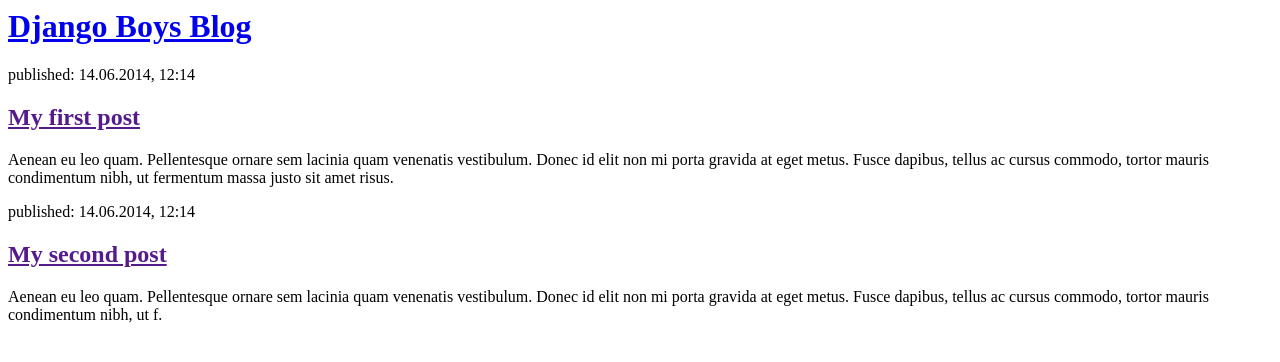
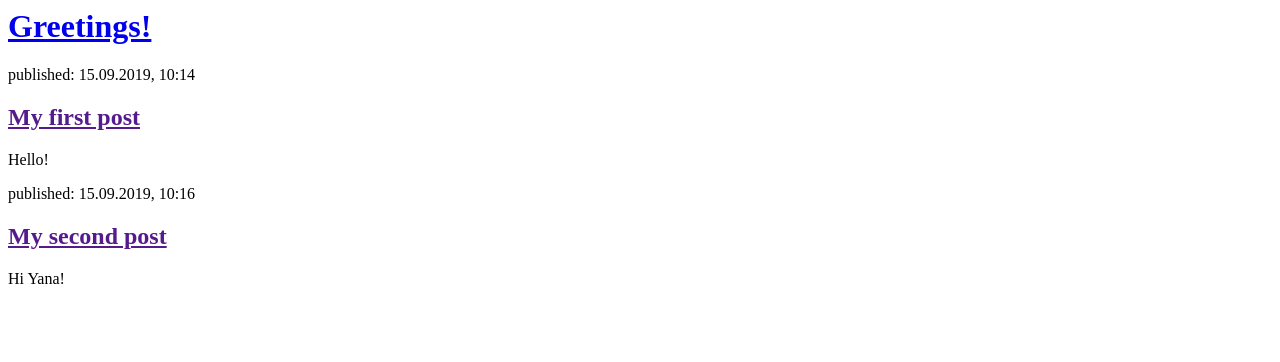
Before and after one commit to Useftro/my-first-blog, a Django app: page / in a window 1280 px wide. Shown: the top 362 px of the page. Run offline with Django 3.2, Linux system fonts and the light colour scheme.

Commit message:
Changed the HTML for the site

```diff
--- a/blog/templates/blog/post_list.html
+++ b/blog/templates/blog/post_list.html
@@ -4,19 +4,19 @@
     </head>
     <body>
         <div>
-            <h1><a href="/">Django Boys Blog</a></h1>
+            <h1><a href="/"> Greetings! </a></h1>
         </div>
 
         <div>
-            <p>published: 14.06.2014, 12:14</p>
+            <p>published: 15.09.2019, 10:14</p>
             <h2><a href="">My first post</a></h2>
-            <p>Aenean eu leo quam. Pellentesque ornare sem lacinia quam venenatis vestibulum. Donec id elit non mi porta gravida at eget metus. Fusce dapibus, tellus ac cursus commodo, tortor mauris condimentum nibh, ut fermentum massa justo sit amet risus.</p>
+            <p>Hello!</p>
         </div>
 
         <div>
-            <p>published: 14.06.2014, 12:14</p>
+            <p>published: 15.09.2019, 10:16</p>
             <h2><a href="">My second post</a></h2>
-            <p>Aenean eu leo quam. Pellentesque ornare sem lacinia quam venenatis vestibulum. Donec id elit non mi porta gravida at eget metus. Fusce dapibus, tellus ac cursus commodo, tortor mauris condimentum nibh, ut f.</p>
+            <p> Hi Yana!</p>
         </div>
     </body>
 </html>
```
